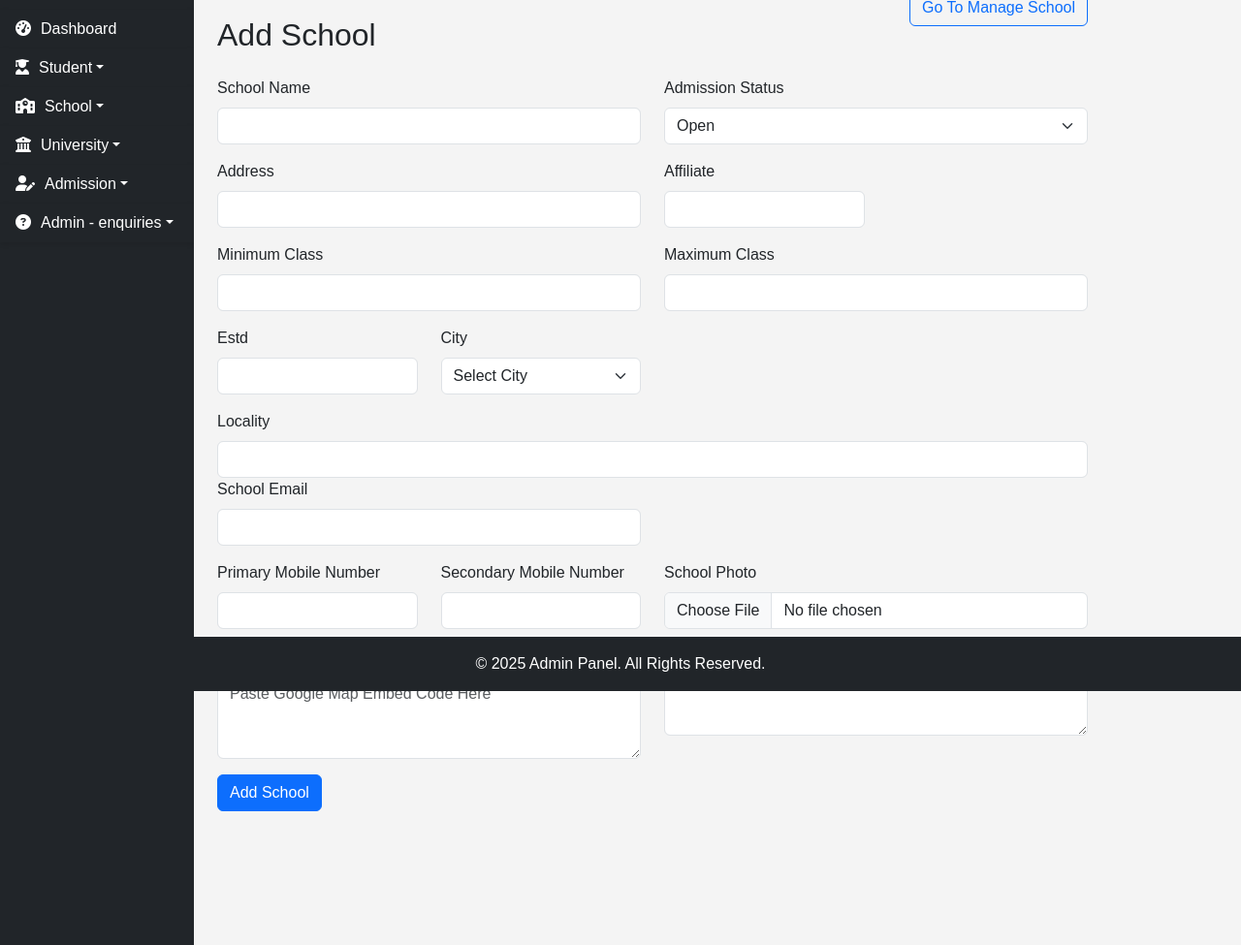
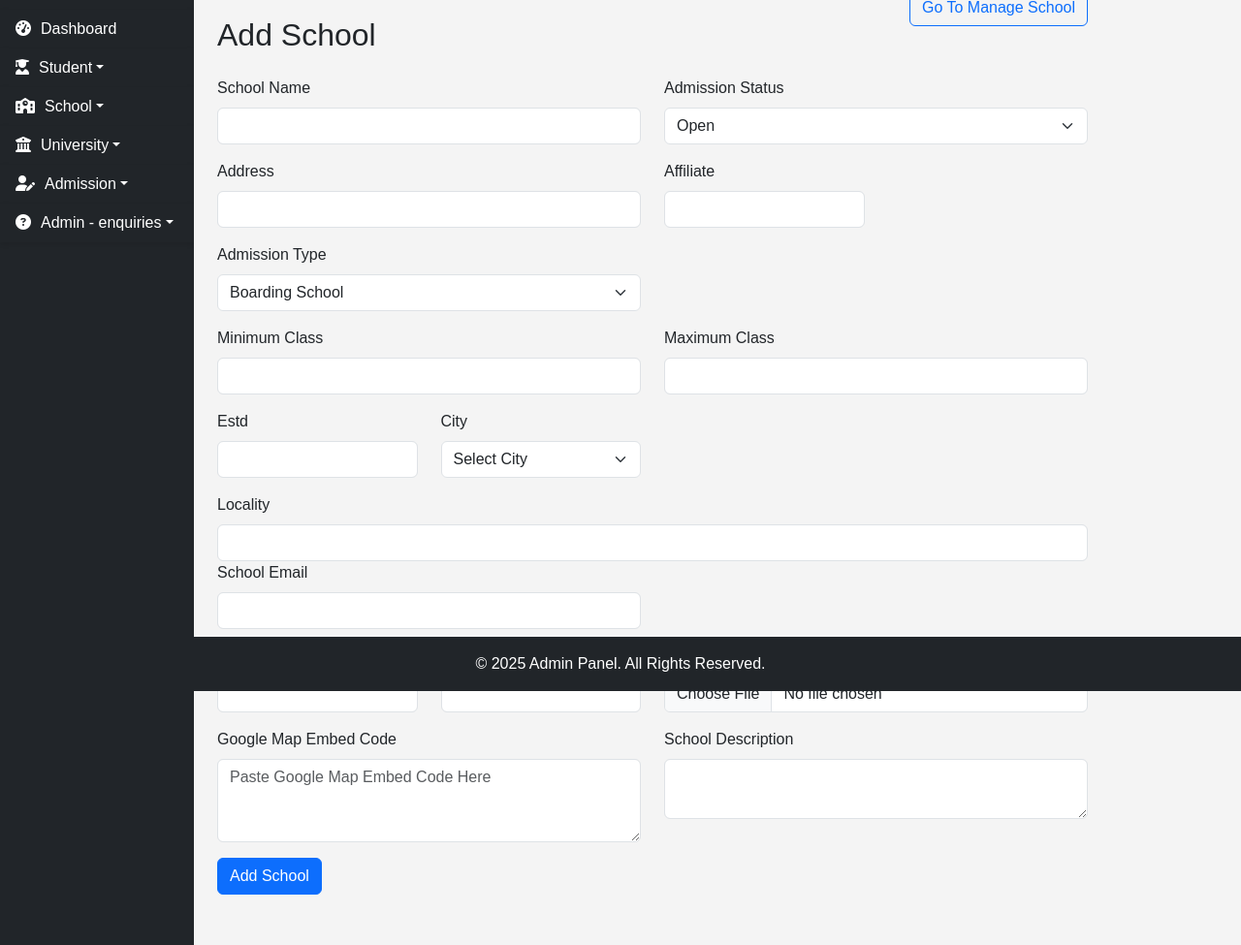
Before and after one commit to Annu-AOV/gurukuldekho, a PHP site: page /pages/add-school.php in a window 1280 px wide. Shown: the part 87-1062 px from the top of the page at 97% size. Run offline with PHP 8.4, Linux system fonts and the light colour scheme; a user stored in the database is signed in; data comes from the database, SQL or seed files in the repository.

Commit message:
Type of school

```diff
--- a/admin/pages/add-school.php
+++ b/admin/pages/add-school.php
@@ -37,6 +37,14 @@ include('../includes/db_connect.php'); // Include database connection
             <div class="col-md-3 col-12 mb-3">
                 <label for="affiliate" class="form-label">Affiliate</label>
                 <input type="text" class="form-control" id="affiliate" name="affiliate">
+            </div>
+            <div class="col-md-6 col-12 mb-3">
+                <label for="school_type" class="form-label">Admission Type</label>
+                <select class="form-select" id="school_type" name="school_type" required>
+                    <option value="Boarding">Boarding School</option>
+                    <option value="Day">Day School</option>
+                    <option value="Online">Online School</option>
+                </select>
             </div>
         </div>
 
@@ -126,7 +134,7 @@ include('../includes/db_connect.php'); // Include database connection
         $class_maximum = $_POST['class_maximum'];
         $estd = $_POST['estd'] ? intval($_POST['estd']) : NULL;
         $school_mail = $_POST['school_mail'];
-        $address_locality = $_POST['locality_address'];
+        $school_type = $_POST['school_type'];
         $primary_mob = $_POST['primary_mob'];
         $secondary_mob = $_POST['secondary_mob'] ? $_POST['secondary_mob'] : NULL;
         $description = mysqli_real_escape_string($conn, $_POST['description']);
@@ -146,8 +154,8 @@ include('../includes/db_connect.php'); // Include database connection
             $photo_path = $target_file;
 
             // Insert data into the database
-            $sql = "INSERT INTO schools (name, address_locality, admission_status, address, city_id, affiliate, class_minimum, class_maximum, estd, school_mail, primary_mob, secondary_mob, description, photo, map_embed_code)
-                    VALUES ('$name', '$address_locality', '$admission_status', '$address', '$city_id', '$affiliate', '$class_minimum', '$class_maximum', $estd, '$school_mail', '$primary_mob', '$secondary_mob', '$description', '$photo_path', '$map_embed_code')";
+            $sql = "INSERT INTO schools (name,school_type, address_locality, admission_status, address, city_id, affiliate, class_minimum, class_maximum, estd, school_mail, primary_mob, secondary_mob, description, photo, map_embed_code)
+                    VALUES ('$name','$school_type', '$address_locality', '$admission_status', '$address', '$city_id', '$affiliate', '$class_minimum', '$class_maximum', $estd, '$school_mail', '$primary_mob', '$secondary_mob', '$description', '$photo_path', '$map_embed_code')";
 
             if (mysqli_query($conn, $sql)) {
                 echo "<p class='alert alert-success mt-4'>School added successfully!</p>";
```
Also changed, not shown: admin/pages/edit-school.php (+11 -1 lines).
